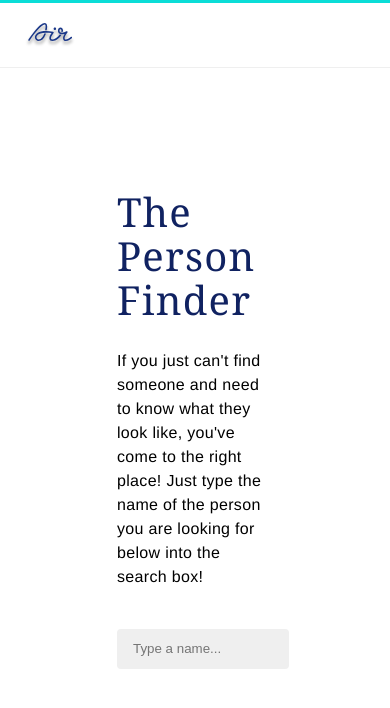
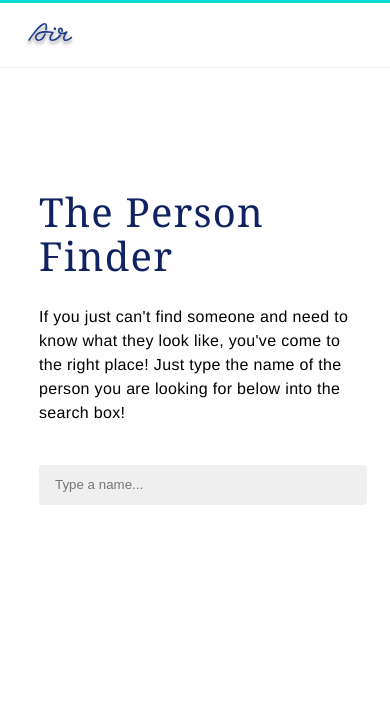
Before and after one commit to janenath/person_finder, a React (Create React App) app: page / in a window 390 px wide. Shown: the top 708 px of the page. Built offline with nearby package versions, Linux system fonts and the light colour scheme.

Commit message:
add media queries for mobile responsiveness

```diff
--- a/src/App.scss
+++ b/src/App.scss
@@ -16,7 +16,7 @@ $light-grey: #c4c4c4;
 
 }
 header {
-  height: 64px;
+  min-height: 64px;
   width: 100vw;
   border-top: 3.43px solid $peacock4;
   box-shadow: 0px 1px 0px 0px #EFEFEF;
@@ -39,6 +39,12 @@ main {
     flex-direction: column;
     width: 40%;
     margin-top: 96px;
+    @media (max-width: 1000px) {
+      width: 60%;
+    }
+    @media (max-width: 650px) {
+      width: 80%;
+    }
     h1 {
       font-family: 'Georgia', 'Helvetica', sans-serif;
       color: $jay8;
@@ -58,6 +64,12 @@ main {
 
   .search {
     width: 40%;
+    @media (max-width: 1000px) {
+      width: 60%;
+    }
+    @media (max-width: 650px) {
+      width: 80%;
+    }
     input {
       width: 100%;
       height: 40px;
@@ -70,7 +82,7 @@ main {
     .card {
       display: flex;
       width: 100%;
-      height: 96px;
+      min-height: 96px;
       margin-bottom: 24px;
       .avatar {
         min-width: 96px;
```
